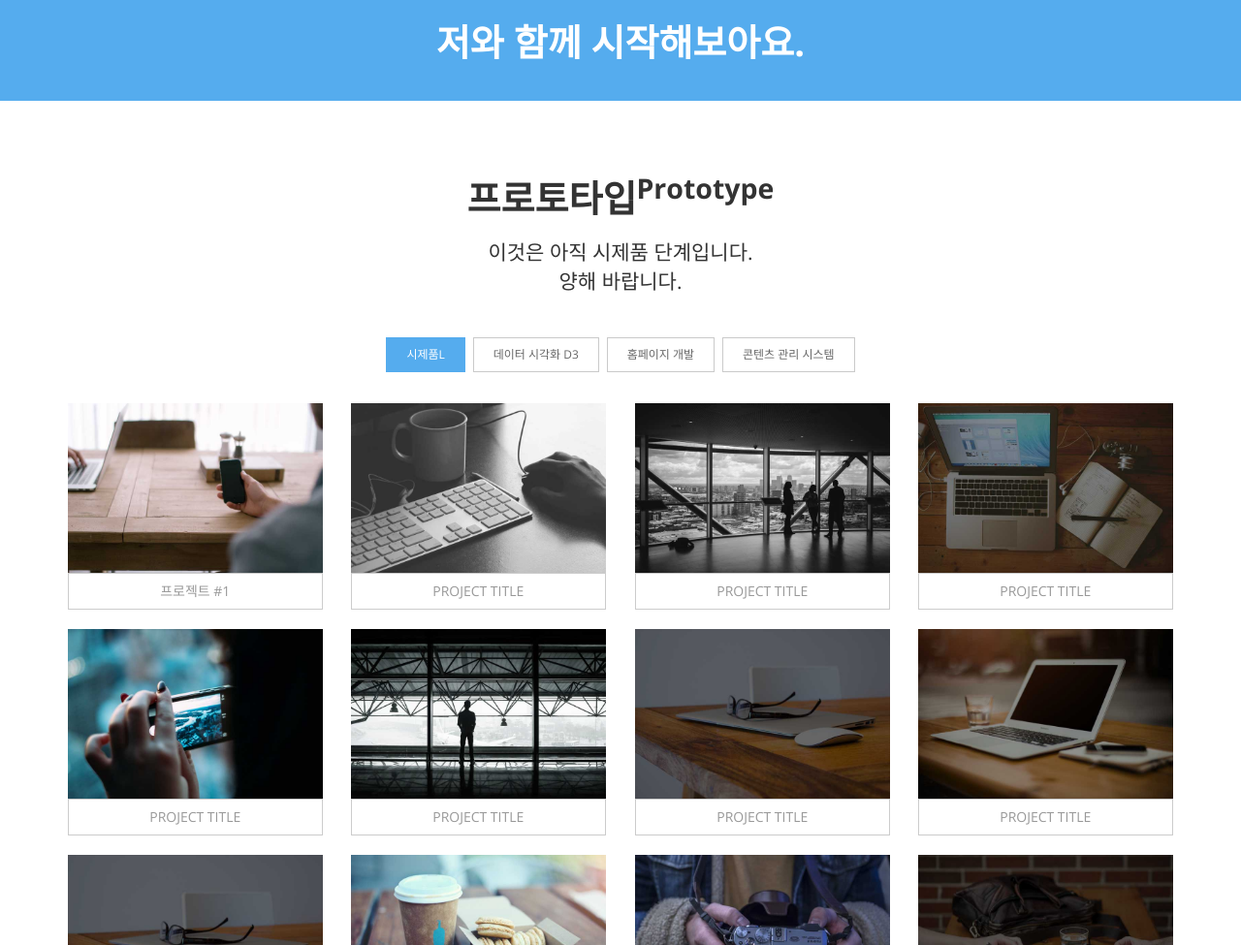
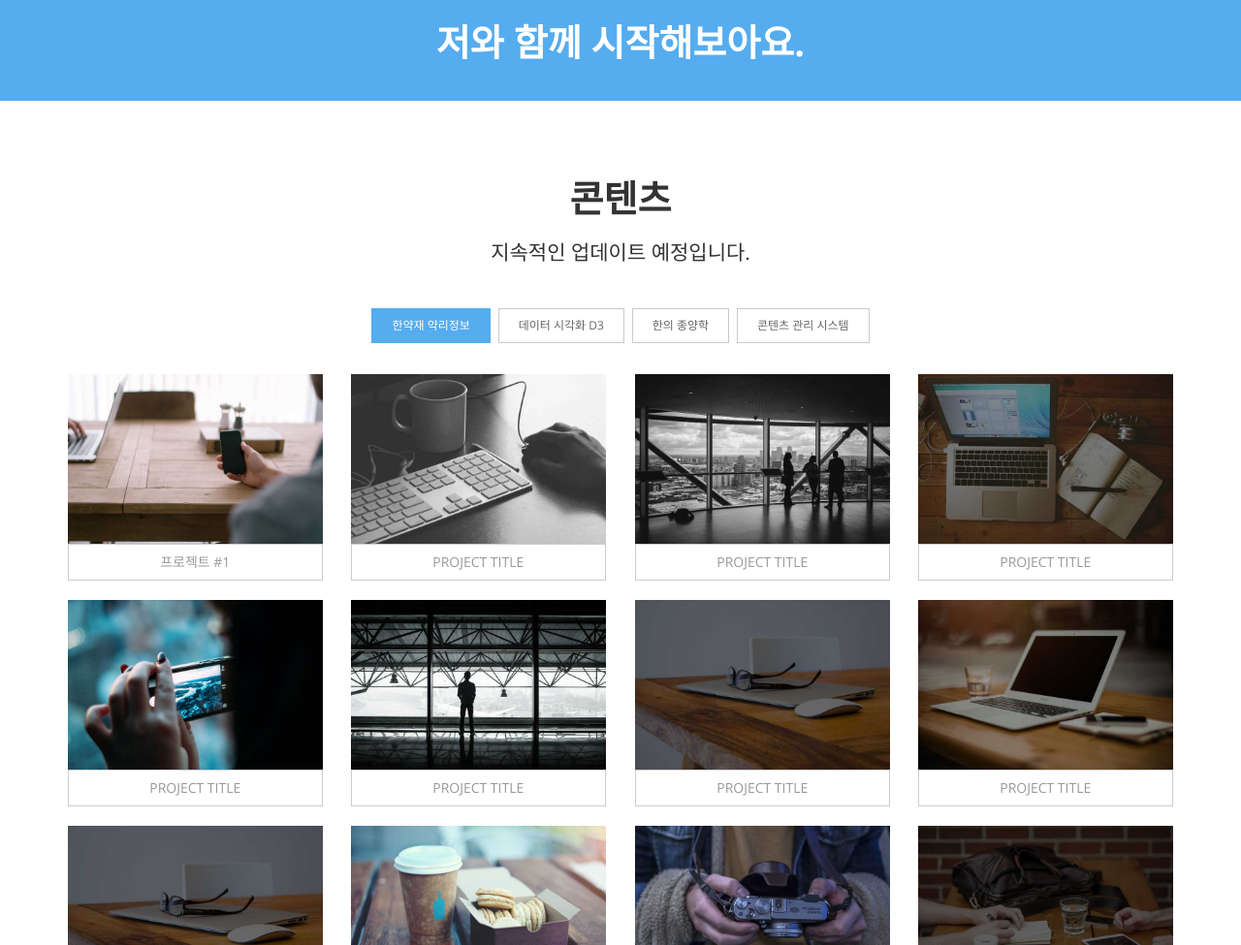
Before and after one commit to invigorator/invigorator.github.io, a plain HTML site: page index.html in a window 1280 px wide. Shown: the part 2318-3293 px from the top of the page at 97% size. Drawn offline with nearby package versions, Linux system fonts and the light colour scheme.

Commit message:
Contents_change

```diff
--- a/index.html
+++ b/index.html
@@ -59,7 +59,7 @@
 							<!-- name-and-slogan -->
 							<div class="site-name-and-slogan smooth-scroll">
 								<div class="site-name"><a href="#banner">Invigorator</a></div>
-								<div class="site-slogan">한의사 정의민의<br> 홈페이지</br></div>
+								<div class="site-slogan">한의사 정의민의 홈페이지</div>
 							</div>
 
 						</div>
@@ -127,7 +127,7 @@
 				<div class="container">
 					<div class="row">
 						<div class="col-md-8 col-md-offset-2 object-non-visible" data-animation-effect="fadeIn">
-							<h1 class="text-center">한의사 정의민의<span>한의학이야기</span></h1>
+							<h1 class="text-center">한의사 정의민의<br><span>한의학이야기</span></br></h1>
 							<p class="lead text-center">근거중심의 한의학 이야기를 적어볼까 합니다.</p>
 						</div>
 					</div>
@@ -329,9 +329,9 @@
 		<!-- ================ -->
 		<div class="section">
 			<div class="container">
-				<h1 class="text-center title" id="portfolio">프로토타입<sup>Prototype</sup></h1>
+				<h1 class="text-center title" id="portfolio">콘텐츠</h1>
 				<div class="separator"></div>
-				<p class="lead text-center">이것은 아직 시제품 단계입니다.<br> 양해 바랍니다.</p>
+				<p class="lead text-center">지속적인 업데이트 예정입니다.</p>
 				<br>
 				<div class="row object-non-visible" data-animation-effect="fadeIn">
 					<div class="col-md-12">
@@ -339,9 +339,9 @@
 						<!-- isotope filters start -->
 						<div class="filters text-center">
 							<ul class="nav nav-pills">
-								<li class="active"><a href="#" data-filter="*">시제품l</a></li>
+								<li class="active"><a href="#" data-filter="*">한약재 약리정보</a></li>
 								<li><a href="#" data-filter=".web-design">데이터 시각화 D3</a></li>
-								<li><a href="#" data-filter=".app-development">홈페이지 개발</a></li>
+								<li><a href="#" data-filter=".app-development">한의 종양학</a></li>
 								<li><a href="#" data-filter=".site-building">콘텐츠 관리 시스템</a></li>
 							</ul>
 						</div>
@@ -355,7 +355,7 @@
 										<img src="images/portfolio-1.jpg" alt="">
 										<a class="overlay" data-toggle="modal" data-target="#project-1">
 											<i class="fa fa-search-plus"></i>
-											<span>시제품1</span>
+											<span>한약재 약리정보</span>
 										</a>
 									</div>
 									<a class="btn btn-default btn-block" data-toggle="modal" data-target="#project-1">프로젝트 #1</a>
```
